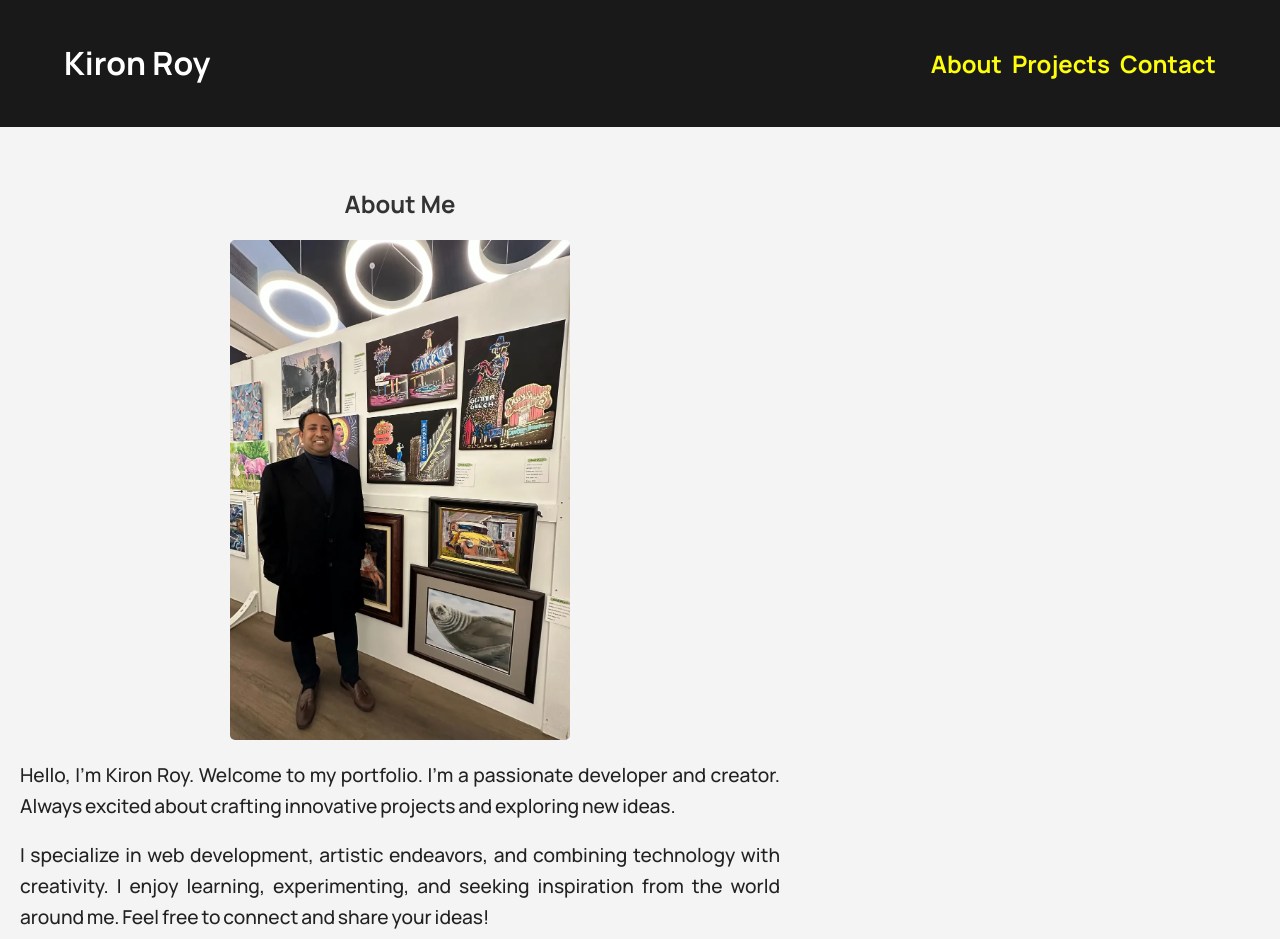
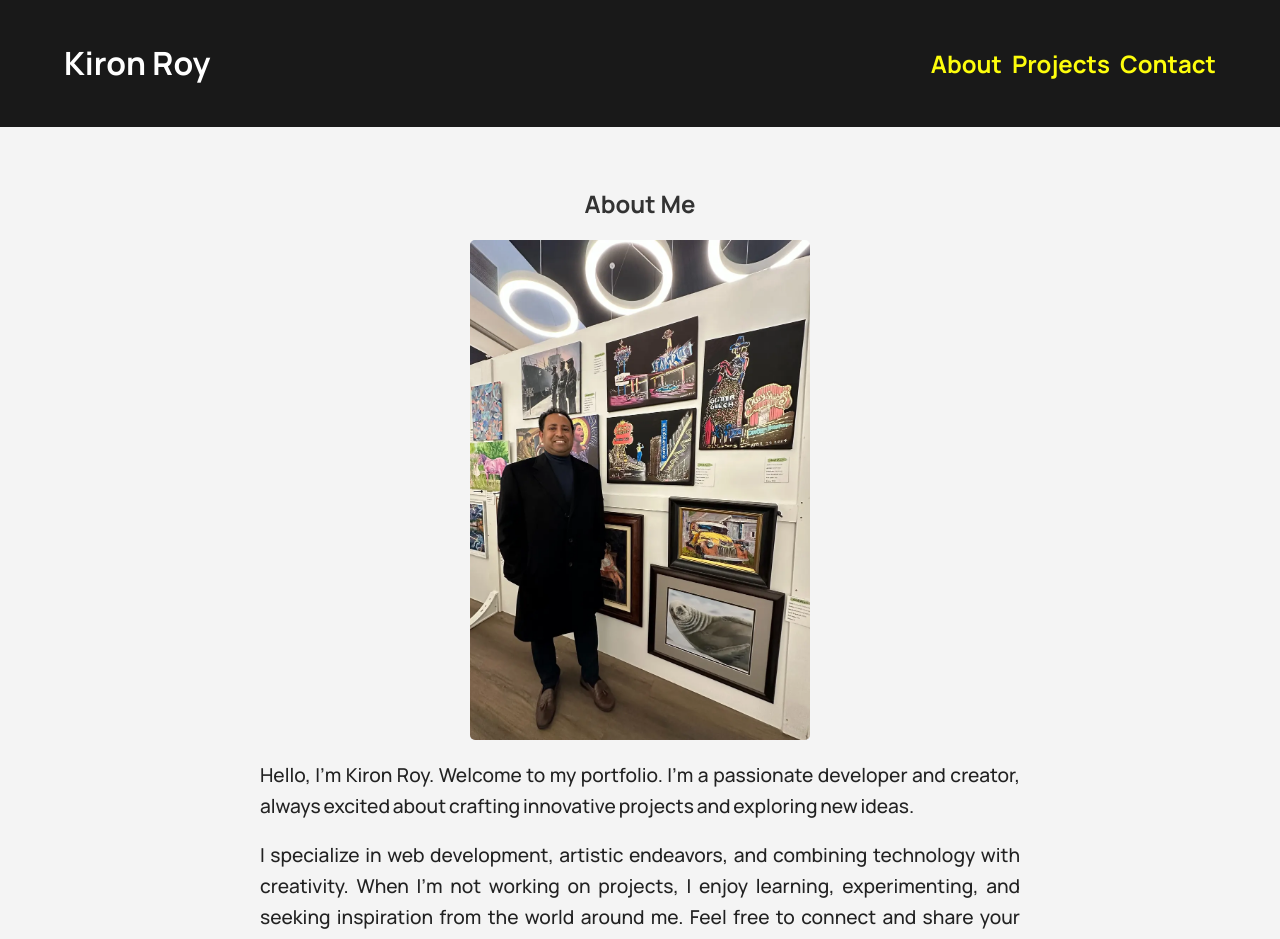
Before and after one commit to kironroy/kironroy-react, a React (Create React App) app: page / in a window 1280 px wide. Shown: the top 939 px of the page. Built offline with nearby package versions, Linux system fonts and the light colour scheme.

Commit message:
Revert "Writting"
This reverts commit 22995853ef8f6cb409a9e78200a7cf9006e5dc1f.

```diff
--- a/src/components/About.css
+++ b/src/components/About.css
@@ -1,6 +1,6 @@
 .about .container {
   max-width: 800px;
-  margin: 10 auto;
+  margin: 0 auto;
   padding: 40px 20px;
   text-align: center;
 }
--- a/src/components/About.js
+++ b/src/components/About.js
@@ -15,14 +15,14 @@ const About = () => {
         />
         <p>
           Hello, I'm Kiron Roy. Welcome to my portfolio. I'm a passionate
-          developer and creator. Always excited about crafting innovative
+          developer and creator, always excited about crafting innovative
           projects and exploring new ideas.
         </p>
         <p>
           I specialize in web development, artistic endeavors, and combining
-          technology with creativity. I enjoy learning, experimenting, and
-          seeking inspiration from the world around me. Feel free to connect and
-          share your ideas!
+          technology with creativity. When I'm not working on projects, I enjoy
+          learning, experimenting, and seeking inspiration from the world around
+          me. Feel free to connect and share your ideas!
         </p>
       </div>
     </section>
```
